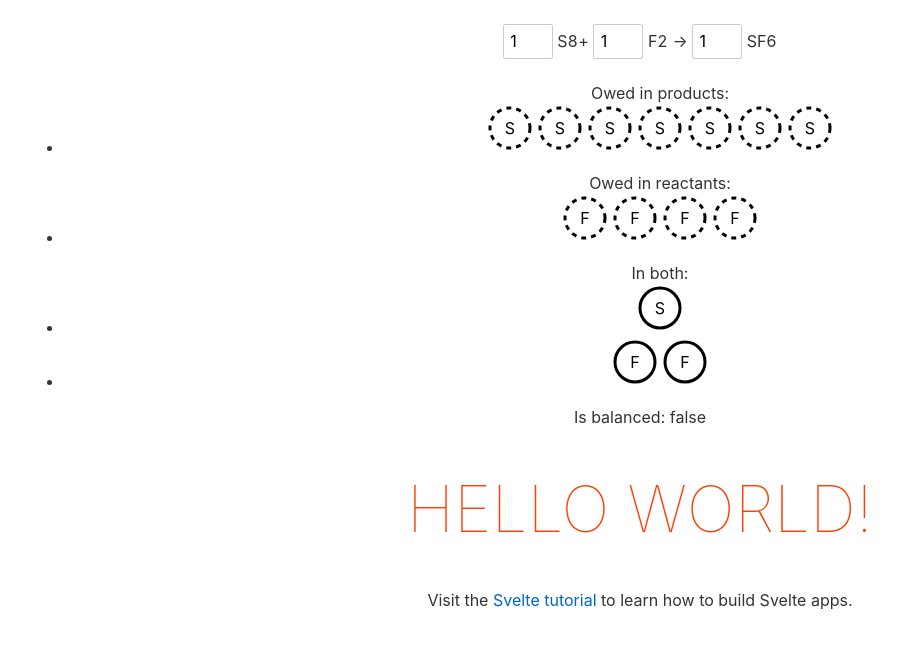
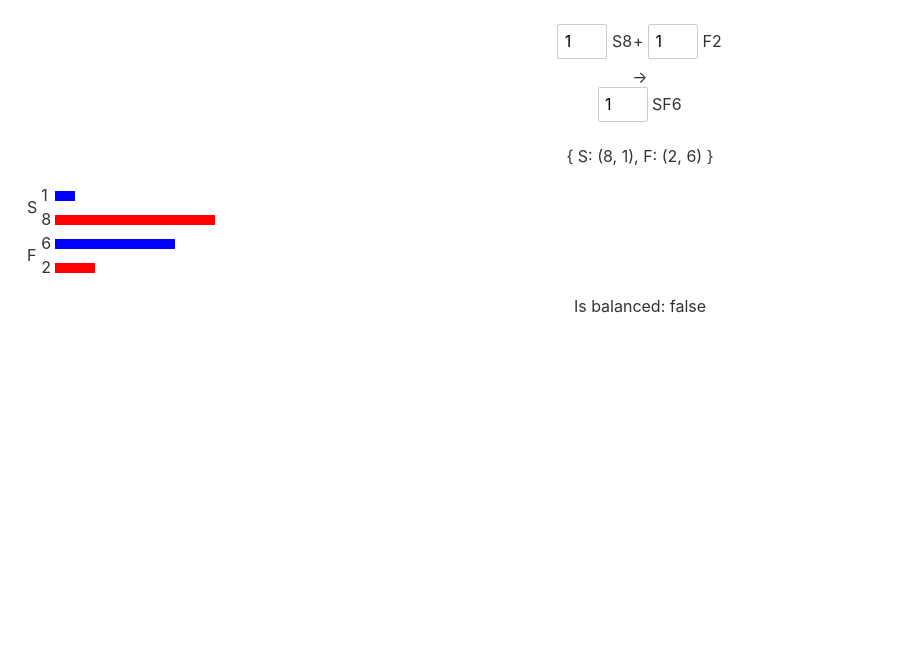
Before and after one commit to nchlsb/ChemicalEquationBalancer, a Svelte app: page / in a window 1280 px wide. Shown: the top 648 px of the page, without its empty margins (0-901 px from the left). Built offline with nearby package versions, Linux system fonts and the light colour scheme.

Commit message:
Implementation of new visualization with GUI update

```diff
--- a/src/App.svelte
+++ b/src/App.svelte
@@ -1,11 +1,10 @@
 <script lang="ts">
-	import { countElements } from "./ChemicalEquations";
-	import { randomEquation, toTex } from "./ChemicalEquations";
-	import { difference, intersection, isEmpty, Multiset, sumAll, toStringMultiset } from "./Multiset"
+	import type { Counts, element, Equation } from "./ChemicalEquations";
+	import { build, randomEquation, toTex, countElements, isBalanced } from "./ChemicalEquations";
+	import { count, difference, intersection, isEmpty, Multiset, sumAll, toStringMultiset } from "./Multiset"
 	import Katex from "./Katex.svelte"
 	import type { ChemicalElement } from "./ChemicalElements";
-	import { range } from "./helpers";
-	export let name: string;
+	import { range, toStringMap } from "./helpers";
 
 	let equation = randomEquation()
 
@@ -18,7 +17,7 @@
 
 		return retVal
 	}
-
+/*
 	let reactants: Multiset<ChemicalElement>
 	$: reactants = sumAll(equation.reactants.map(([coefficient, molecule]) => countElements(molecule, coefficient)))
 
@@ -36,54 +35,101 @@
 
 	let equationIsBalanced: boolean
 	$: equationIsBalanced = isEmpty(owedInReactants) && isEmpty(owedInProducts)
+*/
+	let map: Map<ChemicalElement, Counts>
+	$: map = build(equation)
 
 	const size = 50
+
+	function withReactantCoefficientAtIndex(index: number, newCoefficient: number): Equation {
+		const [_, molecule] = equation.reactants[index]
+
+		return {
+				reactants: replaceAtIndex(
+					equation.reactants,
+					index,
+					[newCoefficient, molecule]
+				),
+
+				products: equation.products
+			}
+	}
+
+	function withProductCoefficientAtIndex(index: number, newCoefficient: number): Equation {
+		const [_, molecule] = equation.products[index]
+
+		return {
+				products: replaceAtIndex(
+					equation.products,
+					index,
+					[newCoefficient, molecule]
+				),
+
+				reactants: equation.reactants
+			}
+	}
+
 </script>
 
 <main>
-	<!-- reactant -->
+	<section id="reactants">
 		{#each equation.reactants as [coefficient, molecule], index}
+			<!-- <button on:click={_ => equation = withReactantCoefficientAtIndex(index, coefficient + 1)}>
+				{#each [...countElements(molecule).elements.entries()] as [chemicalElement, n]}
+				<li>
+					{#each range(n) as _}
+						<svg width={size} height={size}>
+							<circle cx={size / 2} cy={size / 2} r={size / 2.5} stroke="black" stroke-width="3" fill="white"></circle>
+							<text x={size / 2} y={(size * 5) / 8} fill="black" text-anchor="middle">{chemicalElement}</text>
+						</svg>
+					{/each}
+				</li>
+				{/each}
+			</button> -->
+
 			{#if index !== 0}
 				<Katex math="+" />
 			{/if}
 			<input type="number" min="1" bind:value={coefficient} on:input={event => {
-			equation = {
-				reactants: replaceAtIndex(
-					equation.reactants,
-					index,
-					[
-						parseInt(event.currentTarget.value),
-						molecule
-					]
-				),
-				products: equation.products
-			}
+				equation = withReactantCoefficientAtIndex(index, parseInt(event.currentTarget.value))
 			}}>
 
 			<Katex math={toTex(molecule)} />
 		{/each}
+	</section>
+	<section id="arrow">
 		<Katex math={"\\rightarrow"} />
-	<!-- product -->
+	</section>
+	<section id="products">
 		{#each equation.products as [coefficient, molecule], index}
+			<!-- <button on:click={_ => equation = withProductCoefficientAtIndex(index, coefficient + 1)}>
+				{#each [...countElements(molecule).elements.entries()] as [chemicalElement, n]}
+				<li>
+					{#each range(n) as _}
+						<svg width={size} height={size}>
+							<circle cx={size / 2} cy={size / 2} r={size / 2.5} stroke="black" stroke-width="3" fill="white"></circle>
+							<text x={size / 2} y={(size * 5) / 8} fill="black" text-anchor="middle">{chemicalElement}</text>
+						</svg>
+					{/each}
+				</li>
+				{/each}
+			</button> -->
+
 			{#if index !== 0}
 				<Katex math="+" />
 			{/if}
-		<input type="number" min="1" bind:value={coefficient} on:input={event => {
-			equation = {
-				products: replaceAtIndex(
-					equation.products,
-					index,
-					[
-						parseInt(event.currentTarget.value),
-						molecule
-					]
-				),
-				reactants: equation.reactants
-			}
-		}}> <Katex math={toTex(molecule)} />
+			<input type="number" min="1" bind:value={coefficient} on:input={event =>
+				equation = withProductCoefficientAtIndex(index, parseInt(event.currentTarget.value))
+			}> <Katex math={toTex(molecule)} />
 		{/each}
+	</section>
 
-	<ul> Owed in products:
+	<p>
+		{toStringMap(map)}
+	</p>
+
+	<!--
+	<ul id="owed-in-products"> Owed in products:
 	{#each [...owedInProducts.elements.entries()] as [chemicalElement, n]}
 		<li>
 			{#each range(n) as _}
@@ -96,7 +142,7 @@
 	{/each}
 	</ul>
 
-	<ul> Owed in reactants:
+	<ul id="owed-in-reactants"> Owed in reactants:
 		{#each [...owedInReactants.elements.entries()] as [chemicalElement, n]}
 			<li>
 				{#each range(n) as _}
@@ -109,7 +155,7 @@
 		{/each}
 	</ul>
 
-	<ul> In both:
+	<ul id="in-both"> In both:
 		{#each [...inBoth.elements.entries()] as [chemicalElement, n]}
 			<li>
 				{#each range(n) as _}
@@ -121,18 +167,40 @@
 			</li>
 		{/each}
 	</ul>
+	-->
 
-	<!-- <ul>
-		<li>Owed in products: {toStringMultiset(owedInProducts)}</li>
-		<li>Owed in reactants: {toStringMultiset(owedInReactants)} </li>
-		<li>In Both: {toStringMultiset(inBoth)} </li>
-	</ul> -->
-	<p>
-		Is balanced: {equationIsBalanced}
+	<table>
+		{#each [...map.entries()] as [element, count]}
+			<tr>
+				<td rowspan="2">{element}</td>
+				<td>{count.amountInProducts}</td>
+				<td>
+					<svg
+						height=10
+						width={Math.max(count.amountInProducts, count.amountInReactants) * 20}
+					>
+						<rect class="products-bar" x=0 y=0 height=10 width={count.amountInProducts * 20}></rect>
+					</svg>
+				</td>
+			</tr>
+			<tr>
+				<!-- td rowspan from the previous tr -->
+				<td>{count.amountInReactants}</td>
+				<td>
+					<svg
+						height=10
+						width={Math.max(count.amountInProducts, count.amountInReactants) * 20}
+					>
+						<rect class="reactants-bar" x=0 y=0 height=10 width={count.amountInReactants * 20}></rect>
+					</svg>
+				</td>
+			</tr>
+		{/each}
+	</table>
+
+	<p id="is-balanced">
+		Is balanced: {isBalanced(map)}
 	</p>
-
-	<h1>Hello {name}!</h1>
-	<p>Visit the <a href="https://svelte.dev/tutorial">Svelte tutorial</a> to learn how to build Svelte apps.</p>
 </main>
 <link rel="stylesheet" href="https://cdn.jsdelivr.net/npm/katex@0.12.0/dist/katex.min.css" integrity="sha384-AfEj0r4/OFrOo5t7NnNe46zW/tFgW6x/bCJG8FqQCEo3+Aro6EYUG4+cU+KJWu/X" crossorigin="anonymous">
 <style>
@@ -143,11 +211,8 @@
 		margin: 0 auto;
 	}
 
-	h1 {
-		color: #ff3e00;
-		text-transform: uppercase;
-		font-size: 4em;
-		font-weight: 100;
+	li {
+		list-style: none;
 	}
 
 	@media (min-width: 640px) {
@@ -159,4 +224,16 @@
 	input[type="number"] {
 		width: 50px;
 	}
+
+	.products-bar {
+		fill: blue;
+	}
+
+	.reactants-bar {
+		fill: red;
+	}
+
+	td {
+		text-align: left;
+	}
 </style>
--- a/src/ChemicalEquations.ts
+++ b/src/ChemicalEquations.ts
@@ -38,7 +38,7 @@ function H_2O(): Molecule {
     return compound([element('H', 2), element('O')])
 }
 
-type Equation = {
+export type Equation = {
     reactants: [number, Molecule][]
     products: [number, Molecule][]
 }
@@ -78,6 +78,41 @@ export function countElements(molecule: Molecule, coefficient = 1): Multiset<Che
             return multiplyCounts(molecule.subscript * coefficient,
                 sumAll(molecule.molecules.map(x => countElements(x))))
     }
+}
+
+export type Counts = {
+    amountInReactants: number
+    amountInProducts: number
+}
+
+export function build(equation: Equation): Map<ChemicalElement, Counts> {
+	const reactants = sumAll(equation.reactants.map(([coefficient, molecule]) => countElements(molecule, coefficient))).elements
+	const products = sumAll(equation.products.map(([coefficient, molecule]) => countElements(molecule, coefficient))).elements
+
+    return combine(reactants, products)
+}
+
+function combine(reactants: Map<ChemicalElement, number>, products: Map<ChemicalElement, number>): Map<ChemicalElement, Counts> {
+    let map = new Map<ChemicalElement, Counts>()
+
+    const allElements = [...new Set([ // unique keys
+        ...reactants.keys(),
+        ...products.keys()
+    ]).values()]
+
+
+    for (let element of allElements) {
+        map.set(element, {
+            amountInProducts: products.get(element) || 0,
+            amountInReactants: reactants.get(element) || 0
+        })
+    }
+
+    return map
+}
+
+export function isBalanced(map: Map<ChemicalElement, Counts>): boolean {
+    return [...map.values()].every(counts => counts.amountInReactants === counts.amountInProducts)
 }
 
 // 4-tuple (Bool, Bool, Bool, Bool) = 2^4 = 16
--- a/src/helpers.ts
+++ b/src/helpers.ts
@@ -1,3 +1,5 @@
+import type { Counts } from "./ChemicalEquations";
+
 export function randomIntegerUpTo(max: number): number {
     const between0and1 = Math.random()
     const floatBetween0andMax = between0and1 * max
@@ -13,3 +15,7 @@ export function range(n: number): number[] {
 
     return retVal;
 }
+
+export function toStringMap<K>(map: Map<K, Counts>): string {
+    return `{ ${[...map.entries()].map(([k, v]) => `${k}: (${v.amountInReactants}, ${v.amountInProducts})`).join(', ')} }`
+}
--- a/src/main.ts
+++ b/src/main.ts
@@ -2,9 +2,7 @@ import App from './App.svelte';
 
 const app = new App({
 	target: document.body,
-	props: {
-		name: 'world'
-	}
+	props: {}
 });
 
 export default app;
```
Also changed, not shown: 1 other file (tests, documents, lock files or other folders). Lines whose indentation alone changed are shown as unchanged.
